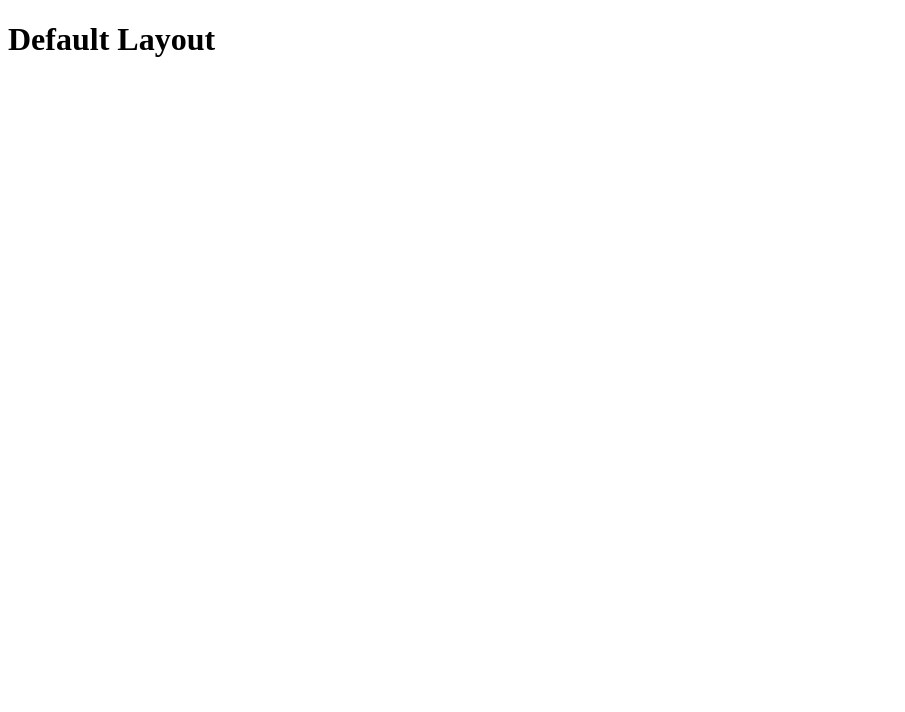
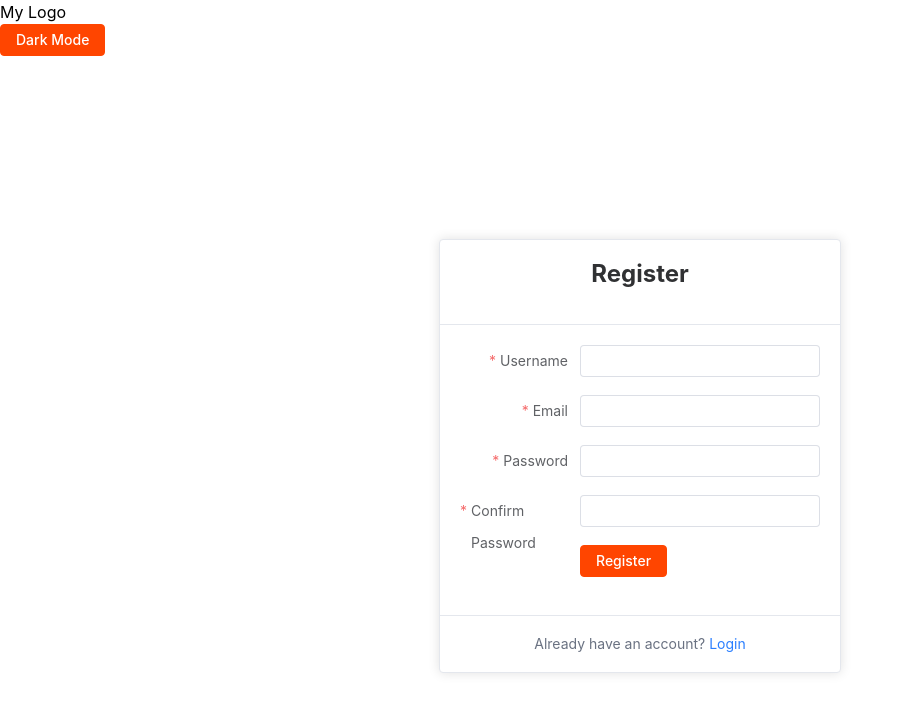
Before and after one commit to Sengkea2022/FrontEnd, a Nuxt app: page /guest/register in a window 1280 px wide. Before the commit this address had no page. Shown: the top 712 px of the page, without its empty margins (0-905 px from the left). Built offline with nearby package versions, Linux system fonts and the light colour scheme.

Commit message:
update app config and add dark mode support

```diff
--- a/app/app.config.ts
+++ b/app/app.config.ts
@@ -1,5 +1,5 @@
 export default defineAppConfig({
   theme: {
-    primary: 'orange'
+    primary: 'orangered'
   }
 })
--- a/app/app.vue
+++ b/app/app.vue
@@ -1,4 +1,4 @@
-<script setup lang="ts">
+<script setup>
 const appConfig = useAppConfig()
 
 const elementThemeStyle = computed(() => {
--- /dev/null
+++ b/app/assets/css/main.css
@@ -0,0 +1,29 @@
+@import "tailwindcss";
+@import "element-plus/theme-chalk/dark/css-vars.css";
+
+@custom-variant dark (&:where(.dark, .dark *));
+
+
+/* :root {
+  --primary: #ff40d9;
+  --el-color-primary: var(--primary) !important;
+  --el-color-primary-light-3: color-mix(in srgb, var(--primary) 70%, white) !important;
+  --el-color-primary-light-5: color-mix(in srgb, var(--primary) 50%, white) !important;
+  --el-color-primary-light-7: color-mix(in srgb, var(--primary) 30%, white) !important;
+  --el-color-primary-light-8: color-mix(in srgb, var(--primary) 20%, white) !important;
+  --el-color-primary-light-9: color-mix(in srgb, var(--primary) 10%, white) !important;
+  --el-color-primary-dark-2: color-mix(in srgb, var(--primary) 80%, black) !important;
+} */
+
+@layer base {
+
+  html {
+    background-color: white;
+    color: black;
+  }
+
+  .dark {
+    background-color: #111111;
+    color: #ebf4f1;
+  }
+}
--- a/app/pages/index.vue
+++ b/app/components/test_connection.vue
@@ -28,7 +28,7 @@ const testBackendConnection = async () => {
 
 <template>
   <div>
-    <h1>Index Page</h1>
+    <h1>component</h1>
     <p>
       App config primary color:
       <strong :style="{ color: appConfig.theme.primary }">
--- a/app/layouts/default.vue
+++ b/app/layouts/default.vue
@@ -1,4 +1,4 @@
-<script lang="ts" setup>
+<script setup>
 </script>
 
 <template>
--- /dev/null
+++ b/app/layouts/guest.vue
@@ -0,0 +1,21 @@
+<script setup>
+import { ref } from 'vue'
+
+const colorMode = useColorMode();
+
+const toggleDarkMode = () => {
+  colorMode.preference = colorMode.value === 'dark' ? 'light' : 'dark';
+}
+</script>
+
+<template>
+  <div class="guest-layout">
+    <nav class="guest-nav">
+      <div class="logo">My Logo</div>
+      <el-button type="primary" @click="toggleDarkMode">
+        {{ isDark ? 'Light Mode' : 'Dark Mode' }}
+      </el-button>
+    </nav>
+    <slot />
+  </div>
+</template>
--- /dev/null
+++ b/app/pages/dashboard/index.vue
@@ -0,0 +1,10 @@
+<script setup>
+import Test_connection from '~/components/test_connection.vue'
+</script>
+
+<template>
+  <div>
+    <!-- <test_connection/> -->
+
+  </div>
+</template>
--- /dev/null
+++ b/app/pages/guest/login.vue
@@ -0,0 +1,54 @@
+<script setup>
+definePageMeta({ layout: 'guest' })
+
+import { ref } from 'vue'
+
+const form = ref({
+    username: '',
+    password: ''
+})
+
+const rules = {
+    username: [{ required: true, message: 'Please enter username', trigger: 'blur' }],
+    password: [{ required: true, message: 'Please enter password', trigger: 'blur' }]
+}
+
+const formRef = ref(null)
+
+const onSubmit = () => {
+    if (!formRef.value) return
+
+    formRef.value.validate((valid) => {
+        if (valid) {
+            console.log('Login', form.value)
+        }
+    })
+}
+</script>
+<template>
+    <div class="flex items-center justify-center min-h-screen">
+        <el-form :model="form" :rules="rules" ref="formRef" class="!space-y-4">
+            <el-card>
+                <template #header>
+                    <h2 class="text-2xl font-bold mb-4 text-center">Login</h2>
+                </template>
+
+                <el-form-item label="Username" prop="username">
+                    <el-input v-model="form.username" placeholder="Enter username" />
+                </el-form-item>
+                <el-form-item label="Password" prop="password">
+                    <el-input v-model="form.password" type="password" placeholder="Enter password" />
+                </el-form-item>
+                <el-form-item>
+                    <el-button type="primary" @click="onSubmit" class="w-full">Login</el-button>
+                </el-form-item>
+
+                <template #footer>
+                    <div class="text-center text-sm">
+                        Don't have an account? <a href="/guest/register" class="text-blue-500">Sign up</a>
+                    </div>
+                </template>
+            </el-card>
+        </el-form>
+    </div>
+</template>
--- /dev/null
+++ b/app/pages/guest/register.vue
@@ -0,0 +1,67 @@
+<script setup>
+definePageMeta({ layout: 'guest' })
+
+import { ref } from 'vue'
+
+const form = ref({
+    username: '',
+    email: '',
+    password: '',
+    confirmPassword: ''
+})
+
+const rules = {
+    username: [{ required: true, message: 'Please enter username', trigger: 'blur' }],
+    email: [{ required: true, message: 'Please enter email', trigger: 'blur' }],
+    password: [{ required: true, message: 'Please enter password', trigger: 'blur' }],
+    confirmPassword: [
+        { required: true, message: 'Please confirm password', trigger: 'blur' },
+        { validator: (rule, value) => value === form.value.password, message: 'Passwords do not match', trigger: 'blur' }
+    ]
+}
+
+const formRef = ref(null)
+
+const submitForm = () => {
+    if (!formRef.value) return
+
+    formRef.value.validate((valid) => {
+        if (valid) {
+            console.log('Register', form.value)
+        }
+    })
+}
+</script>
+<template>
+    <div class="flex justify-center items-center min-h-screen">
+        <el-form :model="form" :rules="rules" ref="formRef" label-width="120px">
+            <el-card>
+                <template #header>
+                    <h2 class="text-2xl font-bold mb-4 text-center">Register</h2>
+                </template>
+
+                <el-form-item label="Username" prop="username">
+                    <el-input v-model="form.username" />
+                </el-form-item>
+                <el-form-item label="Email" prop="email">
+                    <el-input v-model="form.email" />
+                </el-form-item>
+                <el-form-item label="Password" prop="password">
+                    <el-input v-model="form.password" type="password" />
+                </el-form-item>
+                <el-form-item label="Confirm Password" prop="confirmPassword">
+                    <el-input v-model="form.confirmPassword" type="password" />
+                </el-form-item>
+                <el-form-item>
+                    <el-button type="primary" @click="submitForm">Register</el-button>
+                </el-form-item>
+
+                <template #footer>
+                    <div class="text-center text-sm text-gray-500">
+                        Already have an account? <a href="/guest/login" class="text-blue-500">Login</a>
+                    </div>
+                </template>
+            </el-card>
+        </el-form>
+    </div>
+</template>
--- a/nuxt.config.ts
+++ b/nuxt.config.ts
@@ -1,10 +1,21 @@
 // https://nuxt.com/docs/api/configuration/nuxt-config
+import tailwindcss from "@tailwindcss/vite";
+
 export default defineNuxtConfig({
   compatibilityDate: '2025-07-15',
+
   devtools: { enabled: true },
+  css: ['./app/assets/css/main.css'],
+  modules: ['@nuxtjs/color-mode'],
   runtimeConfig: {
     public: {
       apiBase: process.env.NUXT_PUBLIC_API_BASE || 'http://127.0.0.1:8000'
     }
-  }
+  },
+  vite: {
+    plugins: [tailwindcss()]
+  },
+  colorMode: {
+    classSuffix: '' // removes the '-mode' suffix on class
+  },
 })
--- a/package.json
+++ b/package.json
@@ -10,8 +10,11 @@
     "postinstall": "nuxt prepare"
   },
   "dependencies": {
+    "@nuxtjs/color-mode": "^4.0.0",
+    "@tailwindcss/vite": "^4.2.4",
     "element-plus": "^2.13.7",
     "nuxt": "^4.4.2",
+    "tailwindcss": "^4.2.4",
     "vue": "^3.5.32",
     "vue-router": "^5.0.4"
   }
```
Also changed, not shown: 2 other files (tests, documents, lock files or other folders).
